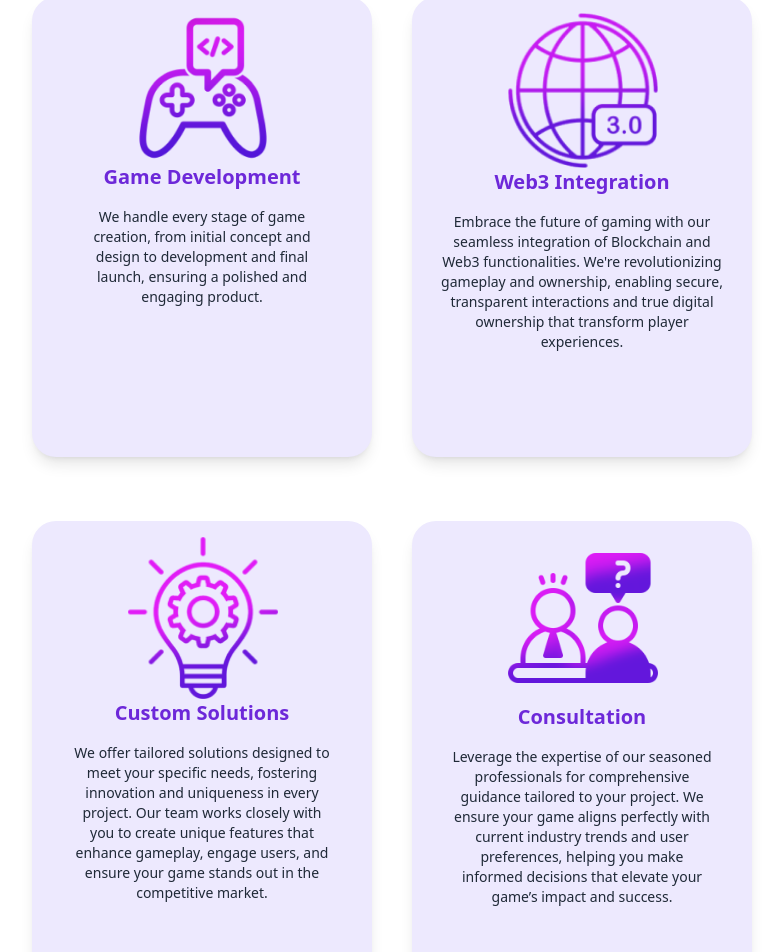
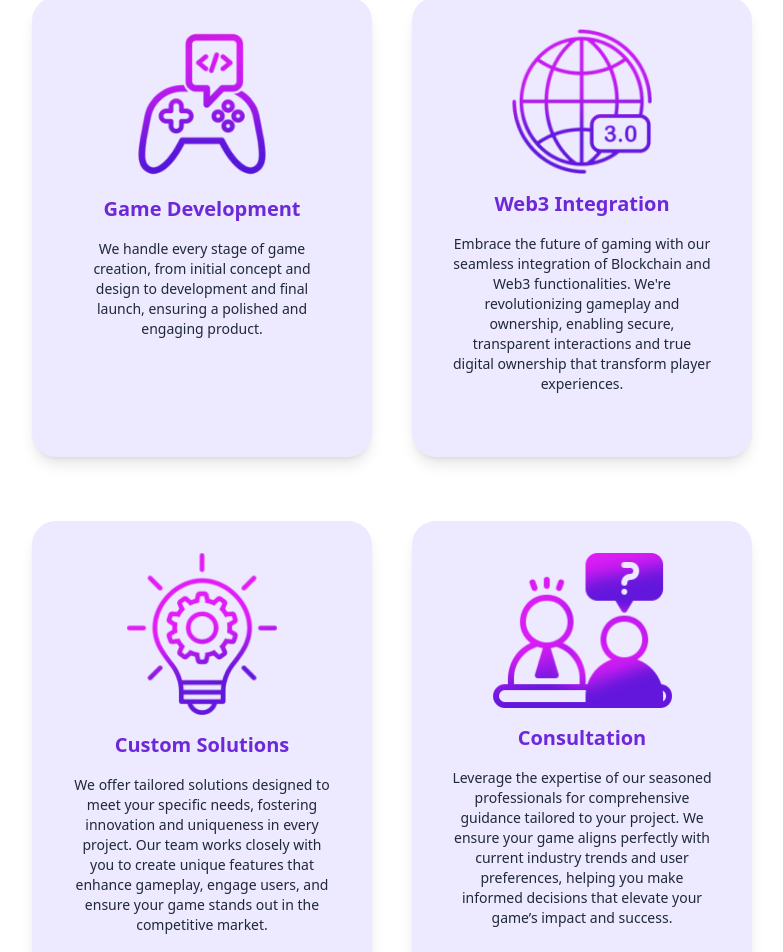
Before and after one commit to mgguild/ai-games, a Next.js app: page / in a window 1280 px wide. Shown: the part 1767-2719 px from the top of the page, without its empty margins (248-1031 px from the left). Built offline with nearby package versions, Linux system fonts and the light colour scheme.

Commit message:
Add details for contact us

```diff
--- a/src/app/contact/ContactUs.tsx
+++ b/src/app/contact/ContactUs.tsx
@@ -11,8 +11,8 @@ const ContactUs = () => {
     e.preventDefault();
 
     emailjs
-      .sendForm('', '', form.current!, {
-        publicKey: '',
+      .sendForm('service_e9btzyq', 'template_7e0t19z', form.current!, {
+        publicKey: 'Swh2UVkdXF8mXAzvQ',
       })
       .then(
         () => {
--- a/src/app/services/Services.tsx
+++ b/src/app/services/Services.tsx
@@ -12,55 +12,58 @@ const Services = () => {
             <div className="hidden below-1024:hidden md:block ">
                   <div className="flex justify-center items-center pt-12">
                     <div className="flex justify-between gap-6">
-                      <div className="relative bg-violet-100 rounded-3xl p-4 m-2 shadow-lg" style={{ height: '460px', width: '340px' }}>
-                        <div className="relative left-20 right-20 z-15">
+                    <div className="relative bg-violet-100 rounded-3xl p-4 m-2 shadow-lg flex flex-col  items-center" style={{ height: '460px', width: '340px' }}>
+                      <div className="mb-4 mt-4">
                         <Image src="/game development icon.png" alt="icon" width={150} height={140} />
                       </div>
-                        <div className="container pb-24">
-                          <h1 className="pb-0 text-center lg:text-xl md:text-lg text-xl font-bold text-violet-700 mb-4">Game Development</h1>
-                          <p className="sm:mb-10 mb-0 mx-6 text-center leading-none lg:text-sm md:text-xs text-based font-medium text-gray-800">
-                          We handle every stage of game creation, from initial concept and design to development and final launch, ensuring a
-                          polished and engaging product.
+                      <div className="text-center">
+                        <h1 className="text-xl lg:text-xl md:text-lg font-bold text-violet-700 mb-4">Game Development</h1>
+                        <p className="text-sm lg:text-sm md:text-xs font-medium text-gray-800 mx-6">
+                          We handle every stage of game creation, from initial concept and design to development and final launch, ensuring a polished and engaging product.
                         </p>
                       </div>
                     </div>
-                      <div className="relative bg-violet-100 rounded-3xl p-4 m-2 shadow-lg" style={{ height: '460px', width: '340px' }}>
-                        <div className="relative left-20 right-20 z-15">
-                          <Image src="/web3 icon.png" alt="icon" width={150} height={140} />
+                      <div className="relative bg-violet-100 rounded-3xl p-4 m-2 shadow-lg flex flex-col  items-center" style={{ height: '460px', width: '340px' }}>
+                        <div className="mb-4 mt-4">
+                          <Image src="/web3 icon.png" alt="icon" width={140} height={140} />
                         </div>
-                        <h1 className="pb-4 text-center md:text-xl text-2xl font-bold text-violet-700">Web3 Integration</h1>
-                        <p className="sm:mb-10 mb-0 mx-2 text-center md:text-sm leading-none text-based font-medium text-gray-800">
+                        <div className="text-center">
+                          <h1 className="text-xl lg:text-xl md:text-lg font-bold text-violet-700 mb-4">Web3 Integration</h1>
+                          <p className="text-sm lg:text-sm md:text-xs font-medium text-gray-800 mx-6">
                           Embrace the future of gaming with our seamless integration of Blockchain and Web3 functionalities. We're revolutionizing
                           gameplay and ownership, enabling secure, transparent interactions and true digital ownership that transform player experiences.
                           </p>
                         </div>
                       </div>
                     </div>
+                  </div>
                   <div className="flex justify-center items-center pt-12">
                     <div className="flex justify-between gap-6">
-                      <div className="relative bg-violet-100 rounded-3xl p-4 m-2 shadow-lg" style={{ height: '460px', width: '340px' }}>
-                        <div className="relative left-20 right-20 z-15">
-                          <Image src="/custom solutions icon.png" alt="icon" width={150} height={140} />
+                      <div className="relative bg-violet-100 rounded-3xl p-4 m-2 shadow-lg flex flex-col  items-center" style={{ height: '460px', width: '340px' }}>
+                        <div className="mb-4 mt-4">
+                          <Image src="/custom solutions icon.png" alt="icon" width={150} height={10} />
                         </div>
-                        <div className="container pb-24">
-                          <h1 className="pb-0 text-center lg:text-xl md:text-lg text-xl font-bold text-violet-700 mb-4">Custom Solutions</h1>
-                          <p className="sm:mb-10 mb-0 mx-6 text-center leading-none lg:text-sm md:text-xs text-based font-medium text-gray-800">
+                        <div className="text-center">
+                          <h1 className="text-xl lg:text-xl md:text-lg font-bold text-violet-700 mb-4">Custom Solutions</h1>
+                          <p className="text-sm lg:text-sm md:text-xs font-medium text-gray-800 mx-6">
                           We offer tailored solutions designed to meet your specific needs, fostering innovation and uniqueness in every project.
                           Our team works closely with you to create unique features that enhance gameplay, engage users, and ensure your
                           game stands out in the competitive market.
                           </p>
                         </div>
                       </div>
-                      <div className="relative bg-violet-100 rounded-3xl p-4 m-2 shadow-lg" style={{ height: '460px', width: '340px' }}>
-                        <div className="relative left-20 right-20 z-15 pt-4 mb-5">
-                          <Image src="/consultation icon.png" alt="icon" width={150} height={140} />
+                      <div className="relative bg-violet-100 rounded-3xl p-4 m-2 shadow-lg flex flex-col  items-center" style={{ height: '460px', width: '340px' }}>
+                        <div className="mb-4 mt-4">
+                          <Image src="/consultation icon.png" alt="icon" width={179} height={160} />
                         </div>
-                        <h1 className="pb-0 text-center lg:text-xl md:text-lg text-xl font-bold text-violet-700 mb-4">Consultation</h1>
-                        <p className="sm:mb-10 mb-0 mx-6 text-center leading-none lg:text-sm md:text-xs text-based font-medium text-gray-800">
+                        <div className="text-center">
+                          <h1 className="text-xl lg:text-xl md:text-lg font-bold text-violet-700 mb-4">Consultation</h1>
+                          <p className="text-sm lg:text-sm md:text-xs font-medium text-gray-800 mx-6">
                           Leverage the expertise of our seasoned professionals for comprehensive guidance tailored to your project.
                           We ensure your game aligns perfectly with current industry trends and user preferences, helping you
                           make informed decisions that elevate your game’s impact and success.
                           </p>
+                        </div>
                       </div>
                     </div>
                   </div>
```
Also changed, not shown: src/app/components/Footer.tsx (+5 -10 lines). Lines whose indentation alone changed are shown as unchanged.
